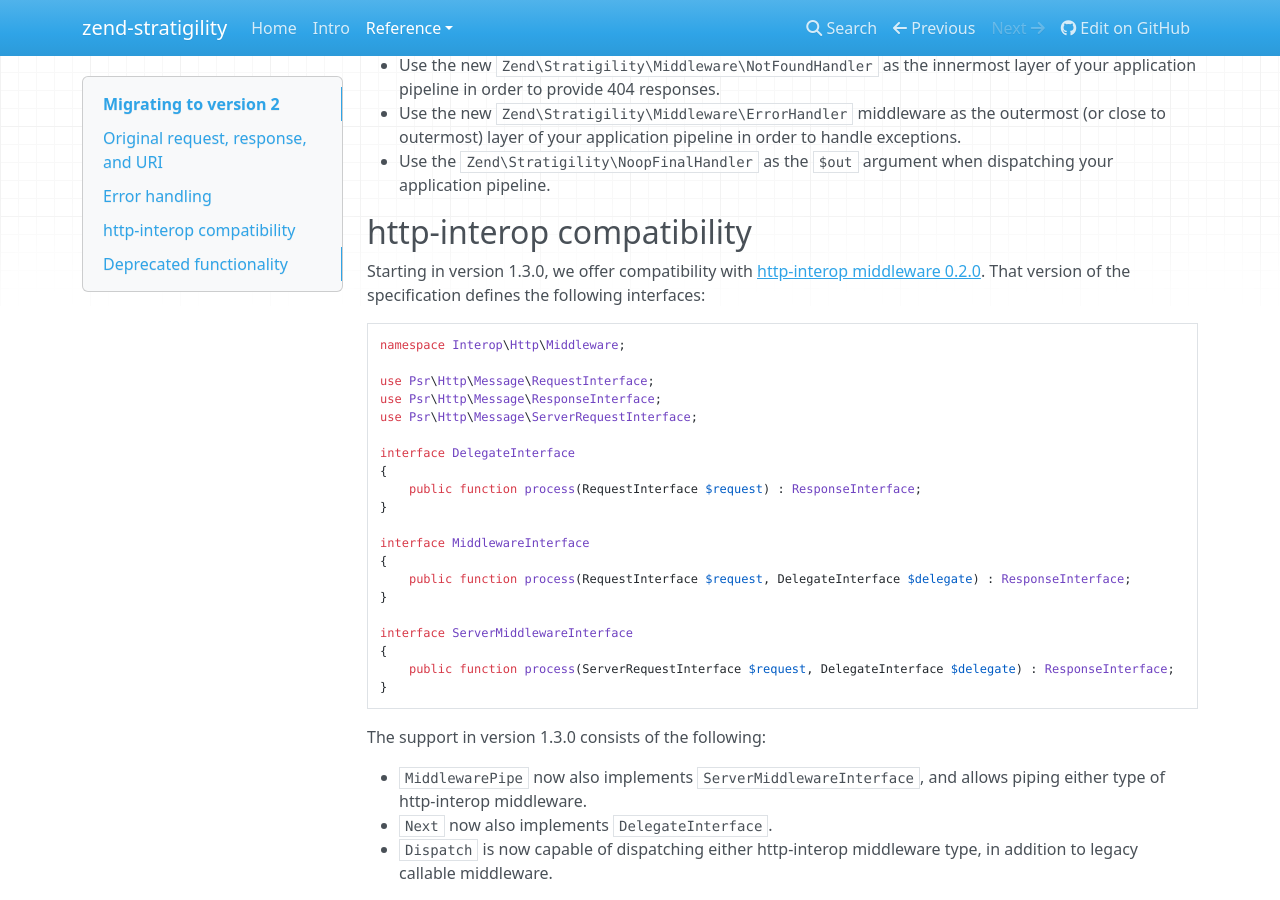
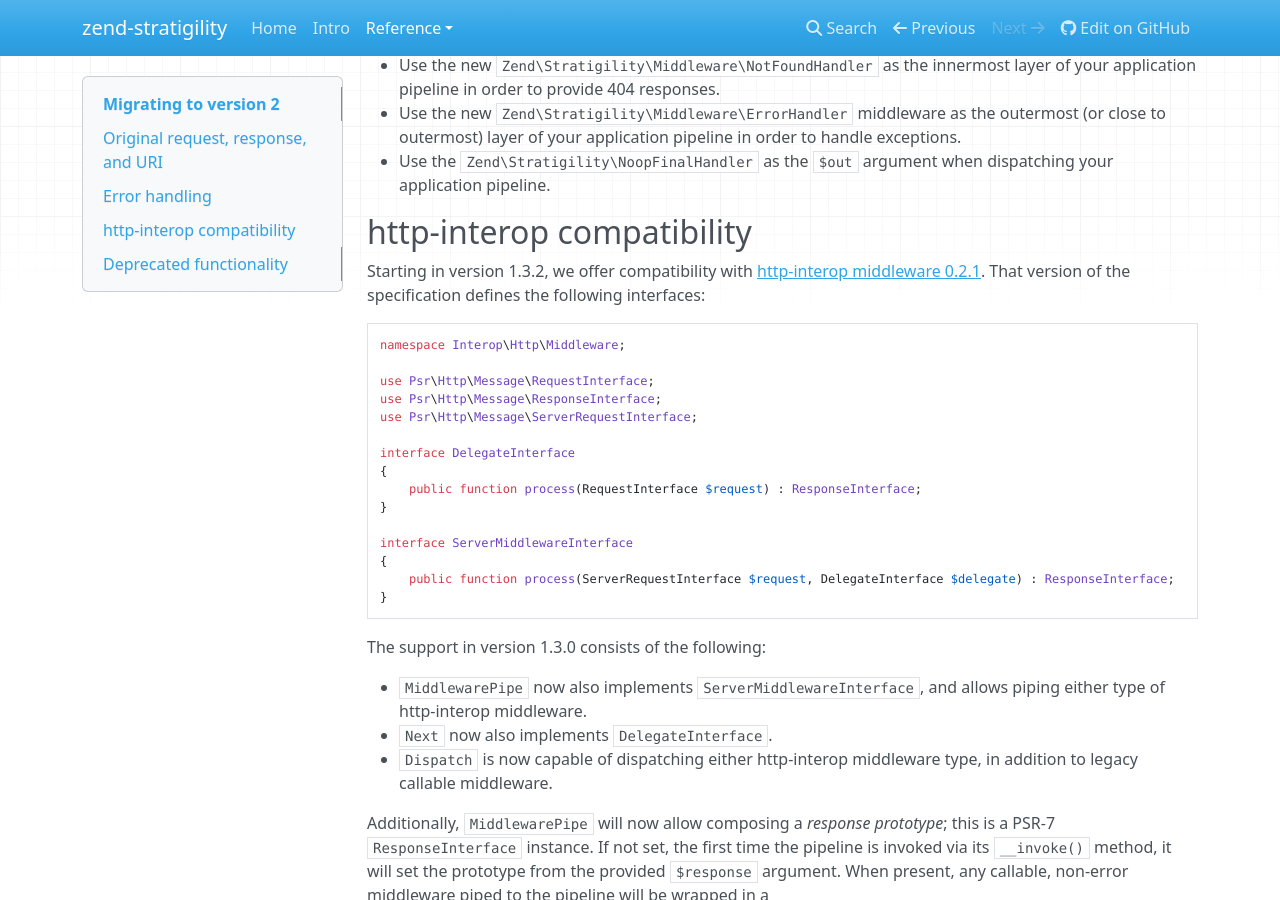
Before and after one commit to zendframework/zend-stratigility, an MkDocs documentation site: the page built from doc/book/migration/to-v2.md, in a window 1280 px wide and 900 px high, scrolled down 2654 px. Built offline with MkDocs 1.6.1, drawn with Linux system fonts in a browser that asks for light colours; nearby versions of some CDN libraries; old or Windows-style settings are respelled for this version of MkDocs.

Commit message:
Updated to http-interop/http-middleware 0.2.1
In 0.2.1 release MiddlewareInterface has been removed.

````diff
--- a/composer.json
+++ b/composer.json
@@ -23,7 +23,7 @@
     "php": "^5.6 || ^7.0",
     "psr/http-message": "^1.0",
     "zendframework/zend-escaper": "^2.3",
-    "http-interop/http-middleware": "^0.2.0"
+    "http-interop/http-middleware": "^0.2.1"
   },
   "require-dev": {
     "zendframework/zend-diactoros": "^1.0",
--- a/doc/book/migration/to-v2.md
+++ b/doc/book/migration/to-v2.md
@@ -154,8 +154,8 @@ To summarize:
 
 ## http-interop compatibility
 
-Starting in version 1.3.0, we offer compatibility with
-[http-interop middleware 0.2.0](https://github.com/http-interop/http-middleware/tree/ff545c87e97bf4d88f0cb7eb3e89f99aaa53d7a9).
+Starting in version 1.3.2, we offer compatibility with
+[http-interop middleware 0.2.1](https://github.com/http-interop/http-middleware/tree/0.2.1).
 That version of the specification defines the following interfaces:
 
 ```php
@@ -168,11 +168,6 @@ use Psr\Http\Message\ServerRequestInterface;
 interface DelegateInterface
 {
     public function process(RequestInterface $request) : ResponseInterface;
-}
-
-interface MiddlewareInterface
-{
-    public function process(RequestInterface $request, DelegateInterface $delegate) : ResponseInterface;
 }
 
 interface ServerMiddlewareInterface
````
Also changed, not shown: doc/book/api.md (+2 -3 lines), doc/book/middleware.md (+1 -1 lines), 2 other files.
